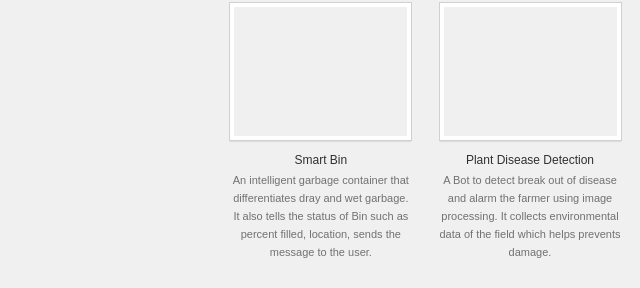
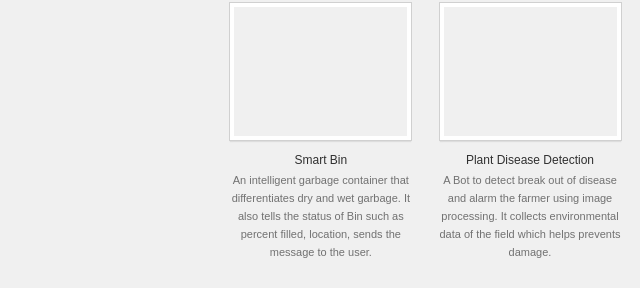
Before and after one commit to geetaingle/GeetaIngle.github.io, a plain HTML site: page index.html in a window 1280 px wide. Shown: the part 3451-3739 px from the top of the page, 110-750 px from the left. Drawn offline with nearby package versions, Linux system fonts and the light colour scheme.

Commit message:
Update index.html

```diff
--- a/index.html
+++ b/index.html
@@ -153,7 +153,7 @@
               <a href="#" style="background-image: url('assets/images/pictures/bahnhoff.jpg');"></a>
               <div class="details">
                 <h3><a href="#">Smart Bin</a></h3>
-                <p class="image-author">An intelligent garbage container that differentiates dray and wet garbage. It also tells the
+                <p class="image-author">An intelligent garbage container that differentiates dry and wet garbage. It also tells the
 status of Bin such as percent filled, location, sends the message to the user.</p>
               </div>
             </li>
```
